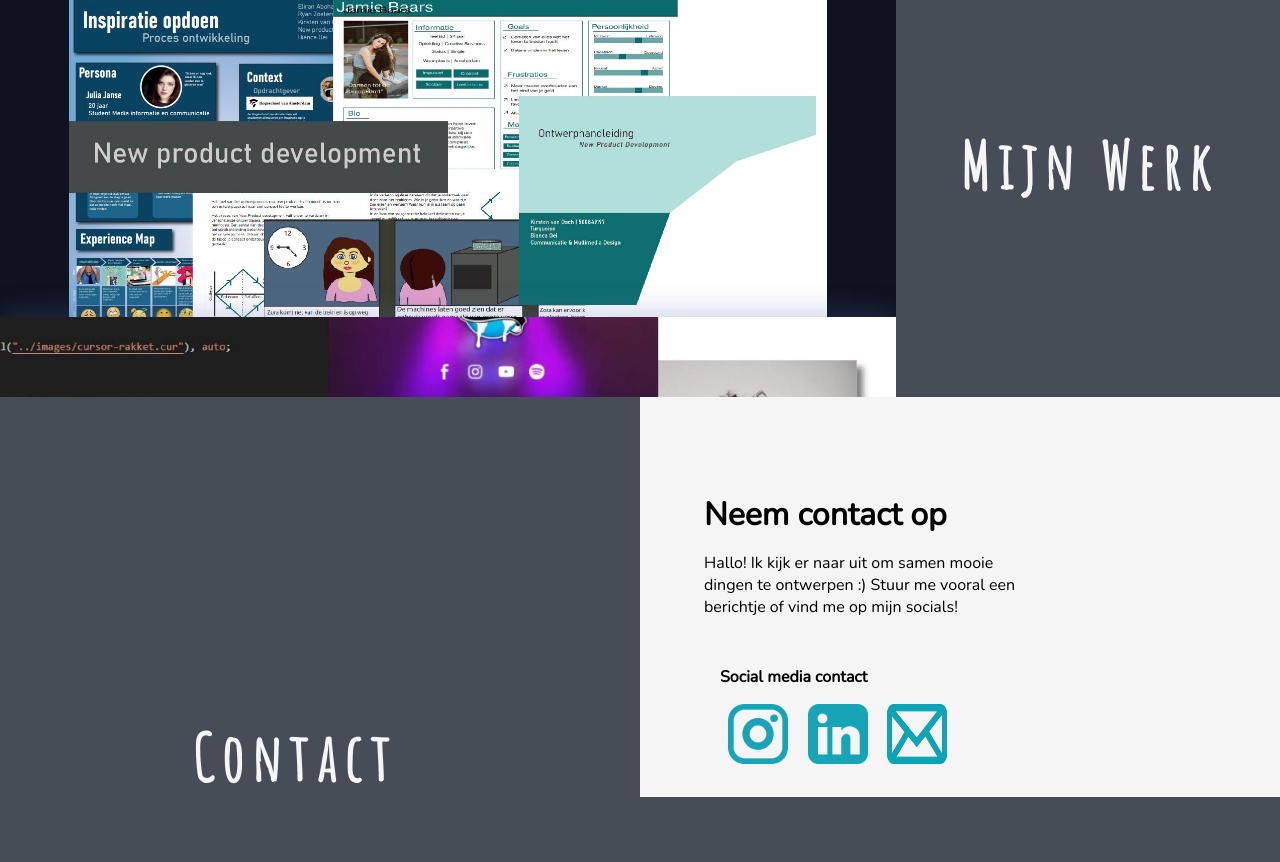
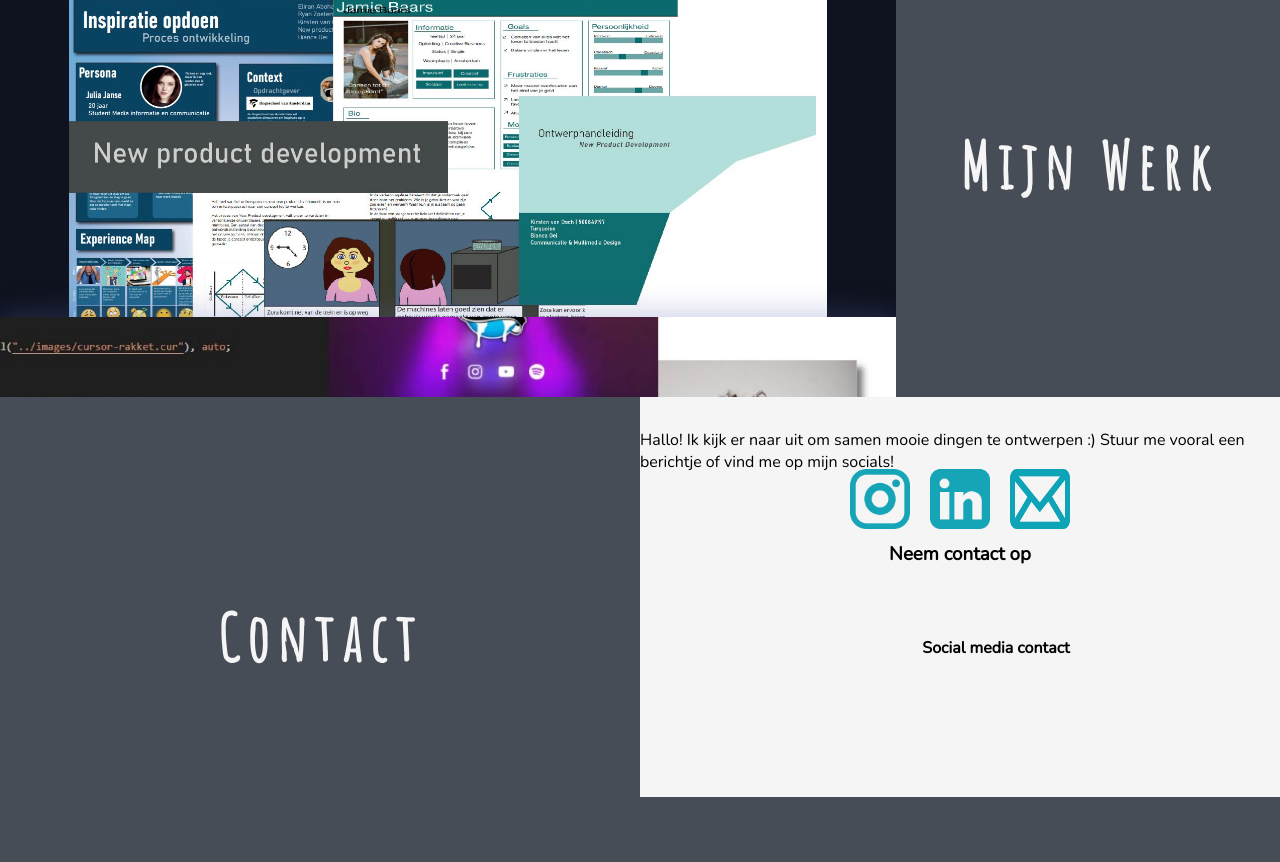
Before and after one commit to KirstenvanOsch/KirstenvanOsch, a plain HTML site: page index.html in a window 1280 px wide. Shown: the part 1923-2785 px from the top of the page. After the commit the page ends 2720 px from the top, so only its background shows below. Drawn offline with nearby package versions, Linux system fonts and the light colour scheme.

Commit message:
footer omgezet naar grid

```diff
--- a/assets/styles.css
+++ b/assets/styles.css
@@ -152,7 +152,7 @@ section:first-of-type h3 {
 }
 
 section:first-of-type h4 {
-    padding: 10em 8em 0 6em;
+    padding: 15% 10% 0 15%;
     font-size: 1.125em;
 
 }
@@ -162,7 +162,7 @@ section:first-of-type h4:nth-of-type(2) {
 }
 
 section:first-of-type p {
-    padding: 1em 8em 0 6.5em;
+    padding: 15% 10% 0 15%;
     font-size: 1.125em;
 }
 
@@ -290,52 +290,59 @@ section:nth-of-type(2) h2 {
 /*Footer & Contact*/
 /****/
 footer {
-    display: flex;
-    justify-content: center;
-    align-items: center;
+    display: grid;
+    grid-template-columns: 1fr 1fr;
     height: 50vh;
-
 }
 
 .contact-banner-links {
-    position: relative;
-    width: 50%;
+    grid-columns: 1 / 2;
+    display: grid;
+    grid-template-rows: 1fr 1fr;
+    grid-template-column: 1fr 2fr 1fr;
+    justify-items: center;
+}
 
-    height: 100%;
+footer h2 {
+    grid-row: 2;
+    grid-columns: 2 / 3;
+    font-family: 'Amatic SC', cursive;
+    color: whitesmoke;
+    font-size: 4rem;
+    letter-spacing: 0.125em;
+    /*padding-left: 3em;
+    padding-top: 5em;
+    padding-bottom: 1em;*/
 }
 
 .contact-banner-rechts {
-    position: relative;
-    width: 50%;
-    height: 100%;
+    grid-columns: 2 / 3;
     background-color: whitesmoke;
-
-}
-
-footer h2 {
-    font-family: 'Amatic SC', cursive;
-    color: whitesmoke;
-
-    font-size: 4rem;
-    letter-spacing: 0.125em;
-    padding-left: 3em;
-    padding-top: 5em;
-    padding-bottom: 1em;
-
+    display: grid;
+    grid-template-rows: 2em 2em 5em 3em 1fr;
+    grid-template-column: 1fr 6fr 1fr;
+    justify-items: center;
+    overflow-y: auto;
 }
 
 footer h3 {
-    padding: 3em 0.5em 0 2em;
-    font-size: 2rem;
+    grid-columns: 2 / 3;
+    grid-row: 4;
+    /*padding: 3em 0.5em 0 2em;
+    font-size: 2rem;*/
 }
 
 footer p {
-    padding: 1em 15em 0 4em;
-    font-size: 1rem;
+    grid-columns: 2 / 3;
+    grid-row: 2;
+    /*padding: 1em 15em 0 4em;
+    font-size: 1rem;*/
 
 }
 
 footer p:last-of-type {
+    grid-columns: 2 / 3;
+    grid-row: 5;
     font-weight: bold;
     padding: 3em 0.5em 0 5em;
 }
@@ -343,12 +350,16 @@ footer p:last-of-type {
 
 
 footer ul {
-    display: flex;
-    gap: 0.225em;
-    padding: 1em 0.5em 0 5em;
+    grid-columns: 2 / 3;
+    grid-row: 3;
+    display: grid;
+    grid-template-columns: 1fr 1fr 1fr;
+    column-gap: 0.225em;
+    justify-items: center;
 }
 
 footer li {
+    display: grid;
     list-style: none;
 }
 
```
Also changed, not shown: 1 other file.
